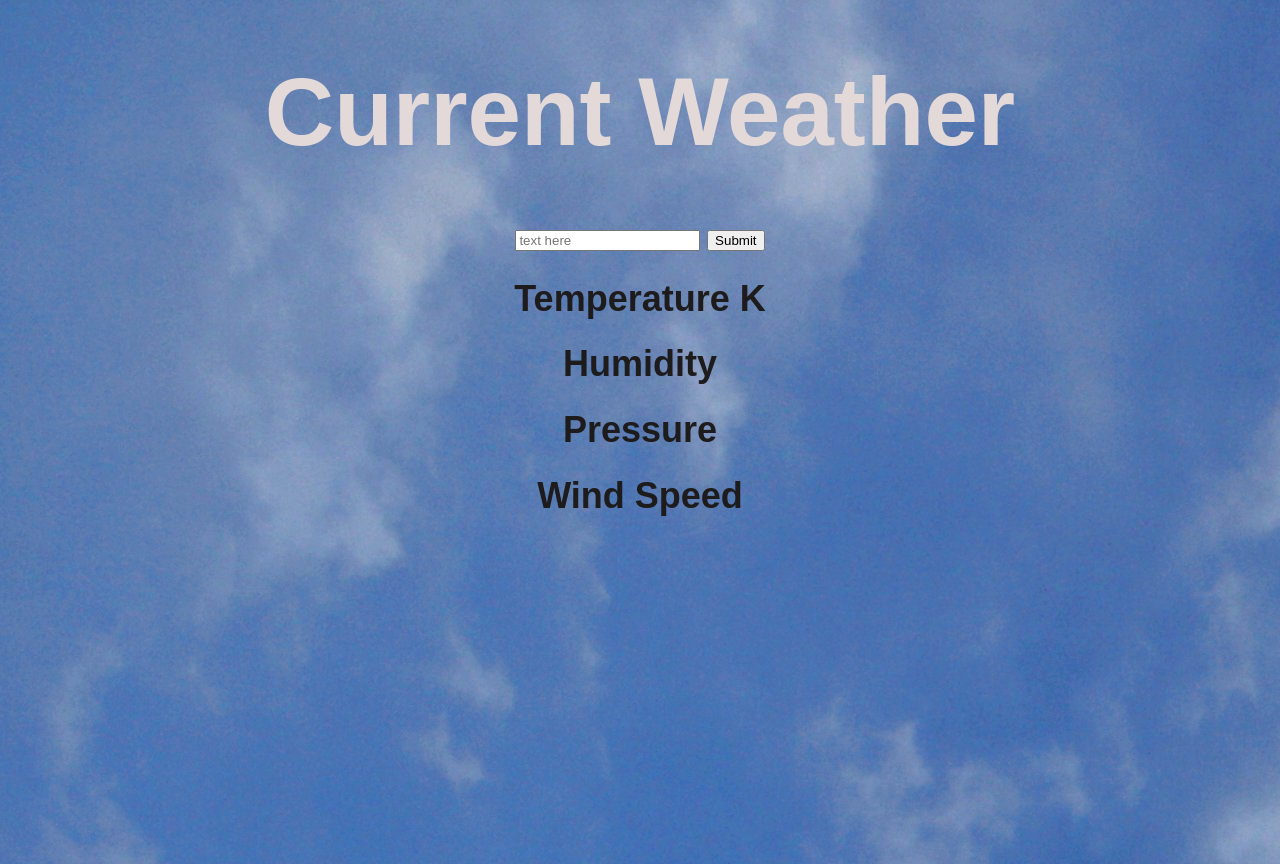
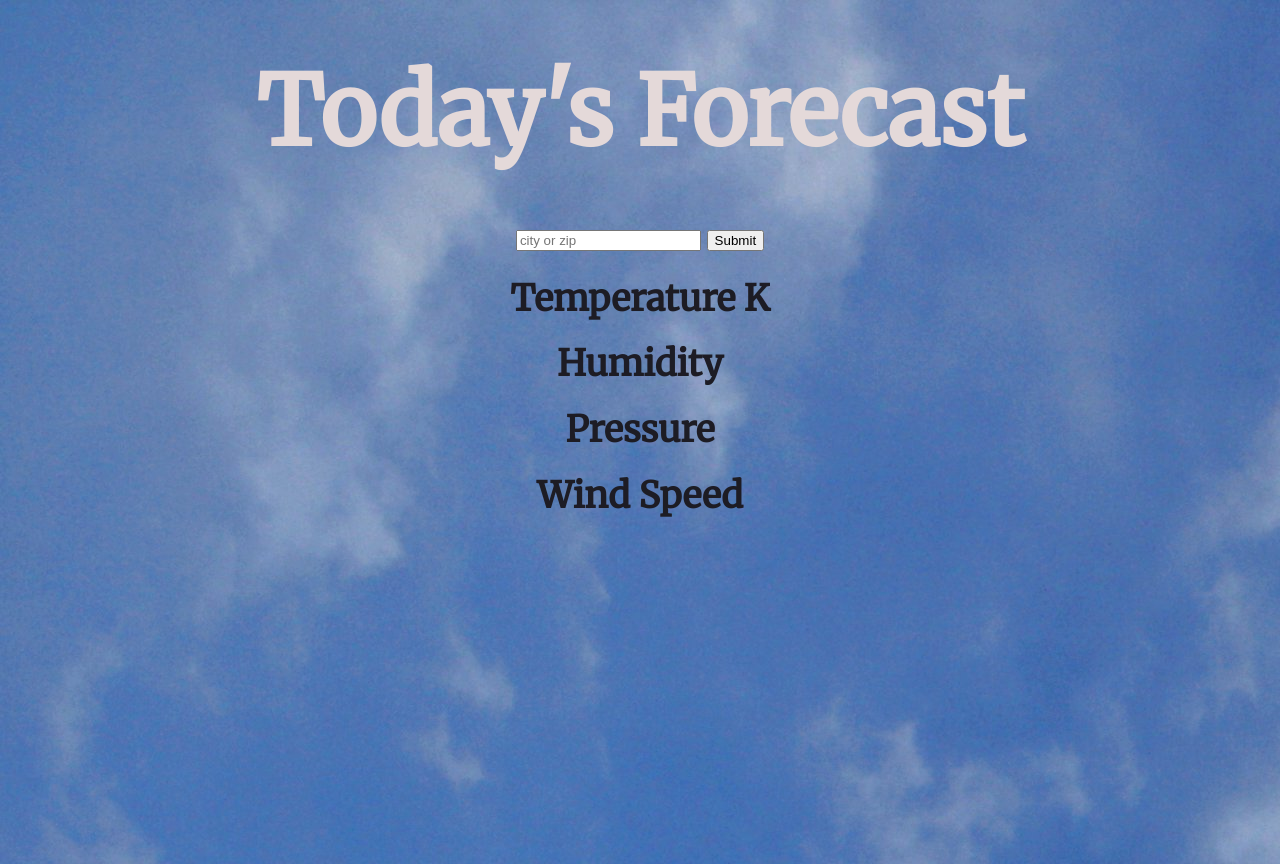
Before and after one commit to mallorysmith64/weather-api, a website: page public/index.html in a window 1280 px wide. Drawn offline with Linux system fonts and the light colour scheme.

Commit message:
added styling

```diff
--- a/public/index.html
+++ b/public/index.html
@@ -7,12 +7,13 @@
   <title>Weather Api</title>
   <link rel="shortcut icon" href="/favicon.ico">
   <link rel="stylesheet" href="/screen.css">
+  <link href="https://fonts.googleapis.com/css?family=Merriweather&display=swap" rel="stylesheet">
 </head>
 
 <body>
-  <h1 class="title">Current Weather</h1>
+  <h1 class="title">Today's Forecast</h1>
   <section>
-    <input class="search-button" type="text" placeholder="text here" name="search"></input>
+    <input class="search-button" type="text" placeholder="city or zip" name="search"></input>
     <button class="button">Submit</button>
   </section>
   <section>
--- a/public/screen.css
+++ b/public/screen.css
@@ -13,7 +13,8 @@ body {
   background-size: auto;
   font-size: 1.5em;
   text-align: center;
-  color: rgb(29, 27, 27);
+  color: rgb(29, 28, 36);
+  font-family: 'Merriweather', serif;
 }
 
 .title {
```
